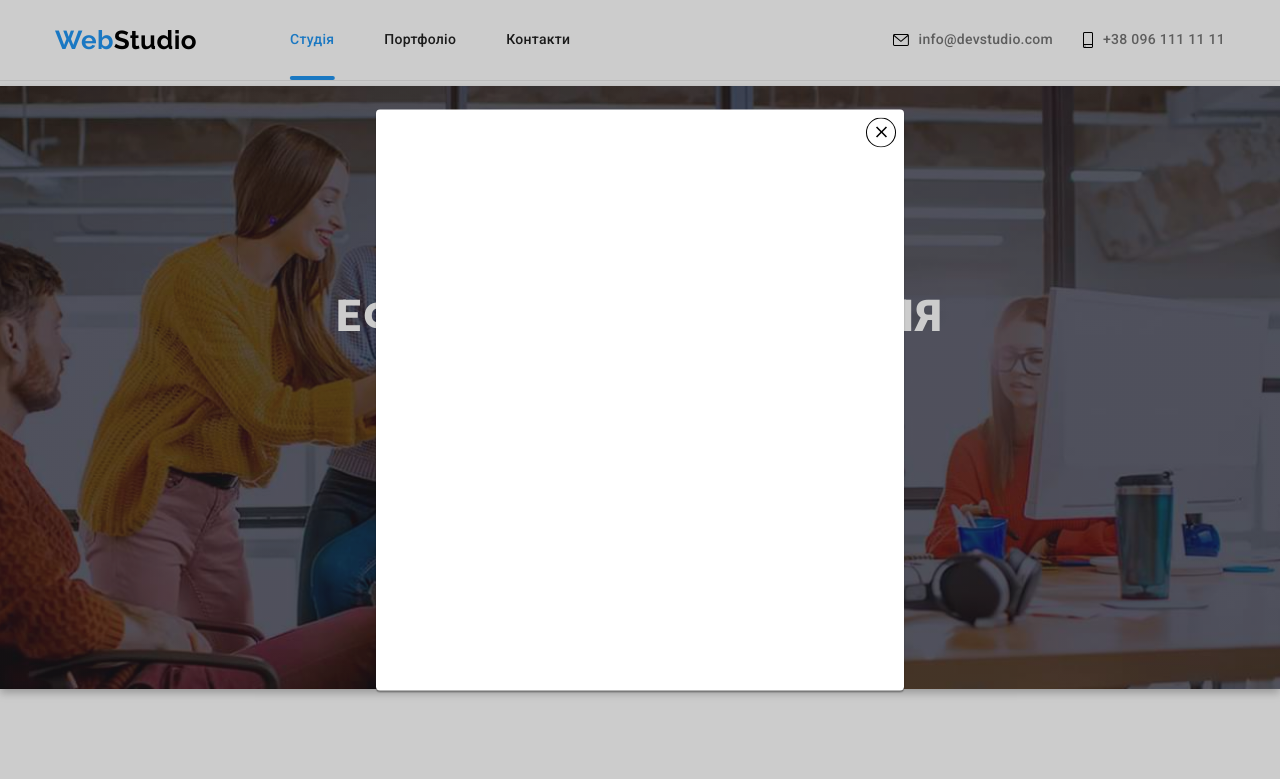
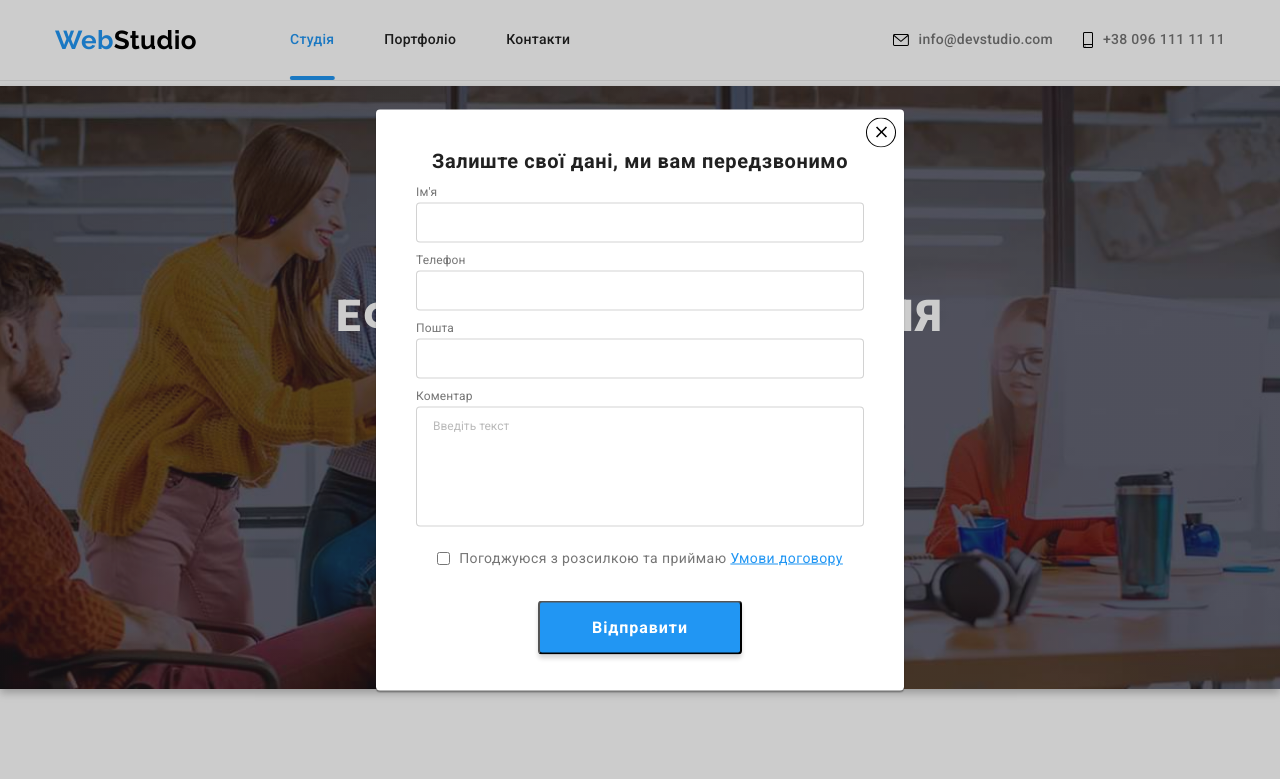
Before and after one commit to Ivan-Hrytsenok/goit-markup-hw-05, a plain HTML site: page index.html in a window 1280 px wide. Both pictures are taken after a click on the button "Замовити послугу". Shown: the top 779 px of the page. Drawn offline with nearby package versions, Linux system fonts and the light colour scheme.

Commit message:
goit-markup-hw-06

```diff
--- a/css/style.css
+++ b/css/style.css
@@ -661,13 +661,15 @@ body {
   left: 50%;
   width: 528px;
   height: 581px;
+  padding: 40px;
   background-color: #ffffff;
   box-shadow: 0px 1px 3px rgba(0, 0, 0, 0.12), 0px 1px 1px rgba(0, 0, 0, 0.14),
     0px 2px 1px rgba(0, 0, 0, 0.2);
   border-radius: 4px;
 
   transform: translate(-50%, -50%) scale(1);
-  transition: transform 250ms cubic-bezier(0.4, 0, 0.2, 1), visibility 250ms cubic-bezier(0.4, 0, 0.2, 1);
+  transition: transform 250ms cubic-bezier(0.4, 0, 0.2, 1),
+    visibility 250ms cubic-bezier(0.4, 0, 0.2, 1);
 }
 .backdrop.is-hidden .modal {
   transform: translate(-50%, -50%) scale(0.1);
@@ -688,3 +690,83 @@ body {
 /* .no-scroll {
   overflow: hidden;
 } */
+.modal p {
+  font-weight: 700;
+  font-size: 20px;
+  line-height: 1.15;
+  text-align: center;
+  letter-spacing: 0.03em;
+  color: var(--title-text-color);
+}
+.modal-wrapper {
+  margin-top: 12px;
+  margin-bottom: 20px;
+}
+.modal-element-wrapper {
+  display: flex;
+  flex-direction: column;
+  margin-bottom: 10px;
+}
+.modal-wrapper .modal-element-wrapper:last-child {
+  margin-bottom: 0;
+}
+.modal-element-wrapper input {
+  height: 40px;
+  border: 1px solid rgba(33, 33, 33, 0.2);
+  border-radius: 4px;
+}
+.modal-element-wrapper label {
+  font-size: 12px;
+  line-height: 1.17;
+  letter-spacing: 0.01em;
+  margin-bottom: 4px;
+}
+.modal-element-wrapper textarea {
+  resize: none;
+  width: 448px;
+  height: 120px;
+  padding: 12px 16px;
+  border: 1px solid rgba(33, 33, 33, 0.2);
+  border-radius: 4px;
+}
+.modal-element-wrapper textarea::placeholder {
+  font-size: 12px;
+  line-height: 1.16;
+  color: rgba(117, 117, 117, 0.5);
+}
+.modal-checkbox-wrapper {
+  display: flex;
+  justify-content: center;
+  line-height: 1.71;
+  margin-bottom: 30px;
+}
+.modal-checkbox-wrapper label {
+  padding-left: 9px;
+}
+.modal-checkbox-wrapper a {
+  line-height: 1.71;
+  text-decoration-line: underline;
+  color: var(--accent-text-color);
+}
+.btn-send {
+  display: block;
+  font-family: inherit;
+  font-weight: 700;
+  font-size: 16px;
+  line-height: 1.87;
+  letter-spacing: 0.06em;
+
+  padding: 10px 52px;
+  margin-left: auto;
+  margin-right: auto;
+
+  color: var(--white-color);
+  background: var(--accent-text-color);
+
+  cursor: pointer;
+  box-shadow: 0px 4px 4px rgba(0, 0, 0, 0.15);
+  border-radius: 4px;
+}
+.btn-send:active {
+  background: var(--active-hero-button);
+}
--- a/index.html
+++ b/index.html
@@ -109,7 +109,8 @@
                 <img
                   src="./imeges/imeges-speciality/development.jpg"
                   alt="Послуга розробки"
-                width="370"/>
+                  width="370"
+                />
                 <div class="speciality-text"><p>Десктопні додатки</p></div>
               </div>
             </li>
@@ -118,17 +119,18 @@
                 <img
                   src="./imeges/imeges-speciality/mobile-application.jpg"
                   alt="Послуга розробки мобільних застусунків"
-                  width="370"/>
+                  width="370"
+                />
                 <div class="speciality-text"><p>Мобільні додатки</p></div>
               </div>
-
             </li>
             <li class="item">
               <div class="speciality-wrapper">
                 <img
                   src="./imeges/imeges-speciality/web-design.jpg"
                   alt="Послуги веб дизайну"
-                  width="370"/>
+                  width="370"
+                />
                 <div class="speciality-text"><p>Дизайнерські рішення</p></div>
               </div>
             </li>
@@ -416,9 +418,15 @@
       <div class="container footer-container">
         <div class="container-logo-adress">
           <div class="logo-footer">
-           <a href="./index.html" class="logo link"><span class="logo-first-word">Web</span><span  class="logo-second-word">Studio</span></a>
+            <a href="./index.html" class="logo link"
+              ><span class="logo-first-word">Web</span
+              ><span class="logo-second-word">Studio</span></a
+            >
           </div>
-          <address class="address"><a href="https://goo.gl/maps/TEBKrd3tF9hV3VJEA" class="link">м. Київ, пр-т Лесі Українки, 26</a>
+          <address class="address">
+            <a href="https://goo.gl/maps/TEBKrd3tF9hV3VJEA" class="link"
+              >м. Київ, пр-т Лесі Українки, 26</a
+            >
           </address>
           <ul class="contacts-footer-list list">
             <li><a href="mailto:info@devstudio.com" class="link">info@devstudio.com</a></li>
@@ -476,6 +484,39 @@
             <use href="./imeges/icons.svg#icon-close"></use>
           </svg>
         </button>
+        <p>Залиште свої дані, ми вам передзвонимо</p>
+        <form>
+          <div class="modal-wrapper">
+            <div class="modal-element-wrapper">
+              <label for="name">Ім'я</label>
+              <input type="text" id="name" />
+            </div>
+
+            <div class="modal-element-wrapper">
+              <label for="tel">Телефон</label>
+              <input type="tel" id="tel" />
+            </div>
+
+            <div class="modal-element-wrapper">
+              <label for="email">Пошта</label>
+              <input type="email" id="email" />
+            </div>
+
+            <div class="modal-element-wrapper">
+              <label for="comment">Коментар</label>
+              <textarea name="" id="comment" placeholder="Введіть текст"></textarea>
+            </div>
+          </div>
+
+          <div class="modal-checkbox-wrapper">
+            <input type="checkbox" id="agreement" />
+            <label for="agreement"
+              >Погоджуюся з розсилкою та приймаю <a href="">Умови договору</a></label
+            >
+          </div>
+
+          <button class="btn-send" type="submit">Відправити</button>
+        </form>
       </div>
     </div>
     <script src="./js/modal.js"></script>
```
Also changed, not shown: imeges/close.svg (deleted), imeges/icons.svg. Lines whose indentation alone changed are shown as unchanged.
